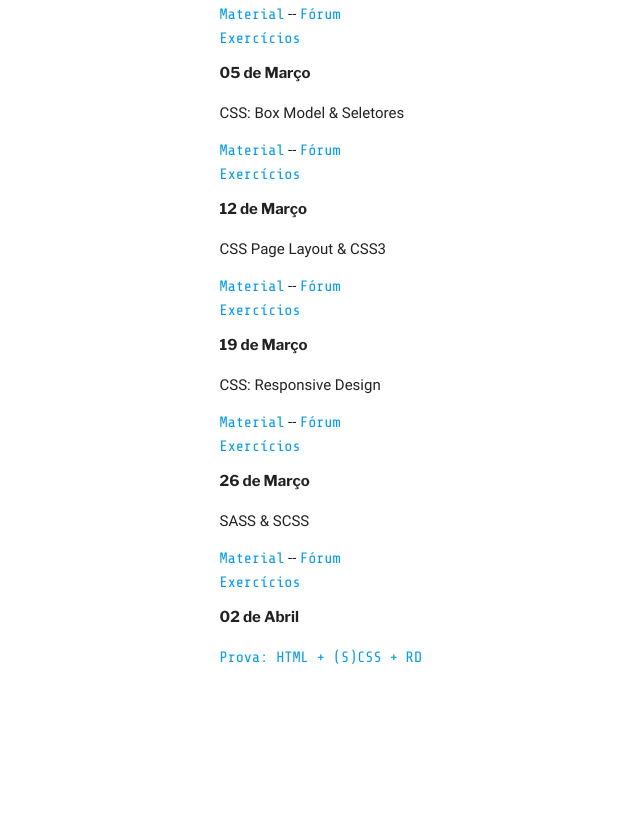
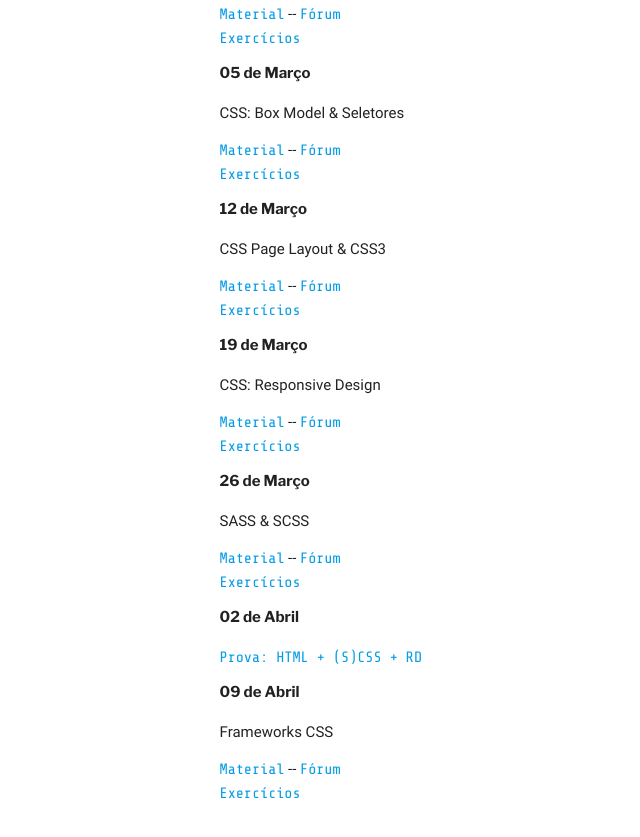
Before and after one commit to COLTEC-DAW/coltec-daw.github.io, a Jekyll site: the page built from classes.html, in a window 1280 px wide and 900 px high, scrolled down 698 px. Shown: the top 837 px of the window, without its empty margins (89-729 px from the left). Built offline with Jekyll 4.4.1, drawn with Linux system fonts in a browser that asks for light colours; some web fonts are replaced; before the commit the page ends 1462 px from its top, so only the background shows below that.

Commit message:
Added Frameworks CSS class

```diff
--- a/classes.html
+++ b/classes.html
@@ -57,4 +57,12 @@ layout: default
         <h6>02 de Abril</h6>
         <p><a href="https://github.com/COLTEC-DAW/Prova-HTML-SCSS-RWD/tree/2018">Prova: HTML + (S)CSS + RD</a></p>
     </dd>
+    <dd>
+        <h6>09 de Abril</h6>
+        <p>Frameworks CSS</p>
+        <ul>
+            <li><a href="https://coltec-daw.github.io/Aula-05-Frameworks-CSS/">Material</a> -- <a href="https://github.com/COLTEC-DAW/Aula-05-Frameworks-CSS/issues">Fórum</a></li>
+            <li><a href="https://github.com/COLTEC-DAW/Seminarios-Frameworks-CSS">Exercícios</a></li>
+        </ul>
+    </dd>
 </dl>
```
